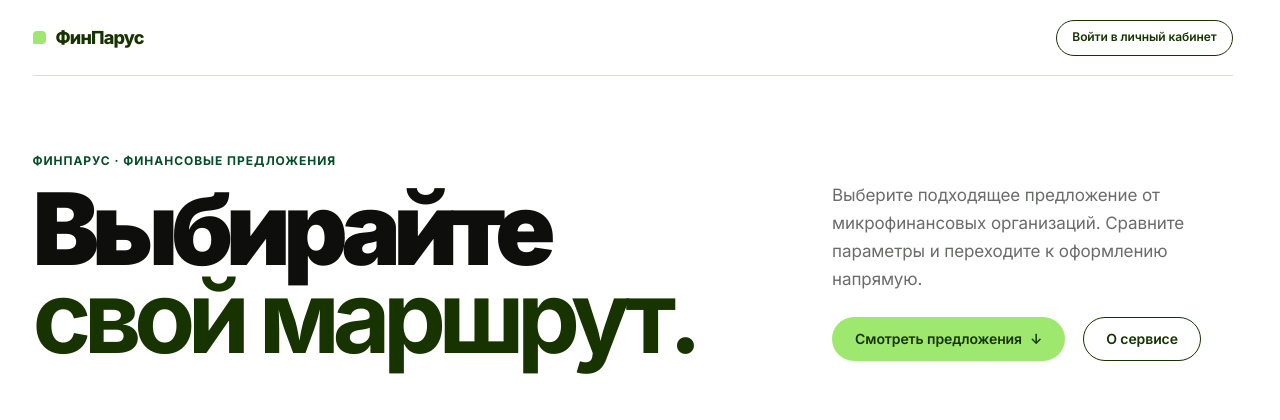
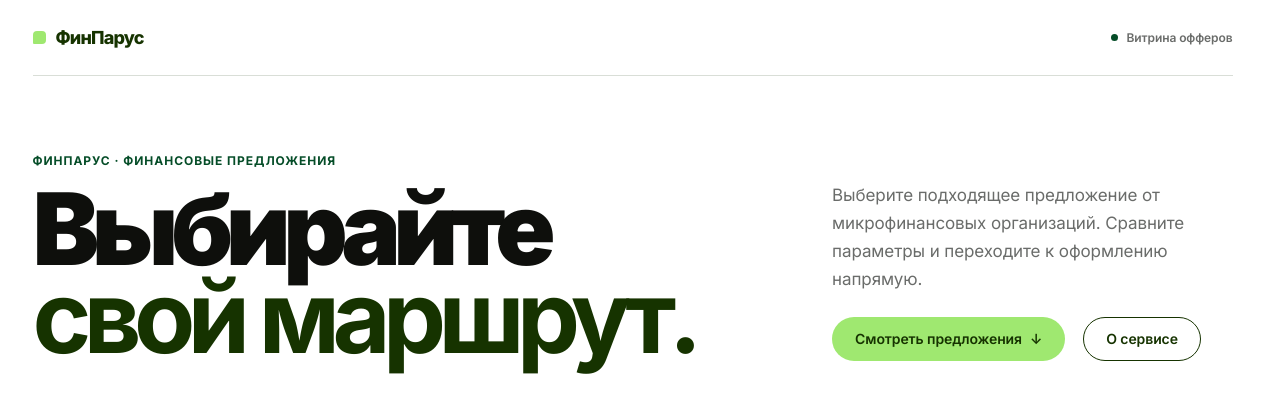
Before and after one commit to ivanlbdv/showcase, a Django app: page / in a window 1280 px wide. Shown: the top 420 px of the page. Run offline with Django 5.2, Linux system fonts and the light colour scheme; data that the repository does not hold is empty.

Commit message:
version 33

```diff
--- a/project/showcase/templates/errors/base.html
+++ b/project/showcase/templates/errors/base.html
@@ -15,7 +15,10 @@
       <a class="brand" href="{% url 'showcase:product_showcase' %}">
         ФинПарус
       </a>
-      <p class="status">Служебная страница</p>
+
+      <p class="status">
+        Служебная страница
+      </p>
     </header>
     <section class="error" aria-labelledby="error-title">
       <div class="error__main">
--- a/project/showcase/templates/showcase/product_showcase.html
+++ b/project/showcase/templates/showcase/product_showcase.html
@@ -16,12 +16,9 @@
         ФинПарус
       </a>
 
-      <a
-        class="btn btn--ghost btn--sm"
-        href="{% url 'showcase:dashboard_login' %}"
-      >
-        Войти в личный кабинет
-      </a>
+      <p class="status">
+        Витрина офферов
+      </p>
     </header>
 
     <section class="showcase-hero" aria-labelledby="showcase-title">
```
